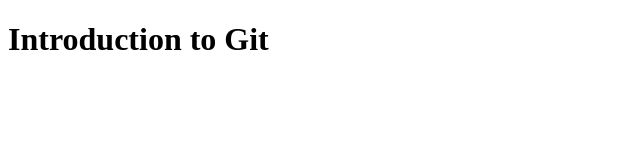
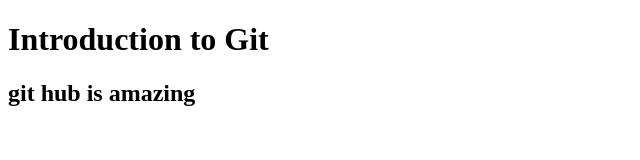
Before and after one commit to enshikuku/tasks-, a plain HTML site: page index.html in a window 1280 px wide. Shown: the whole page, without its empty margins (0-640 px from the left). Drawn offline with Linux system fonts and the light colour scheme.

Commit message:
added second line

```diff
--- a/index.html
+++ b/index.html
@@ -8,5 +8,6 @@
 </head>
 <body>
     <h1>Introduction to Git</h1>
+    <h2>git hub is amazing</h2>
 </body>
 </html>
```
